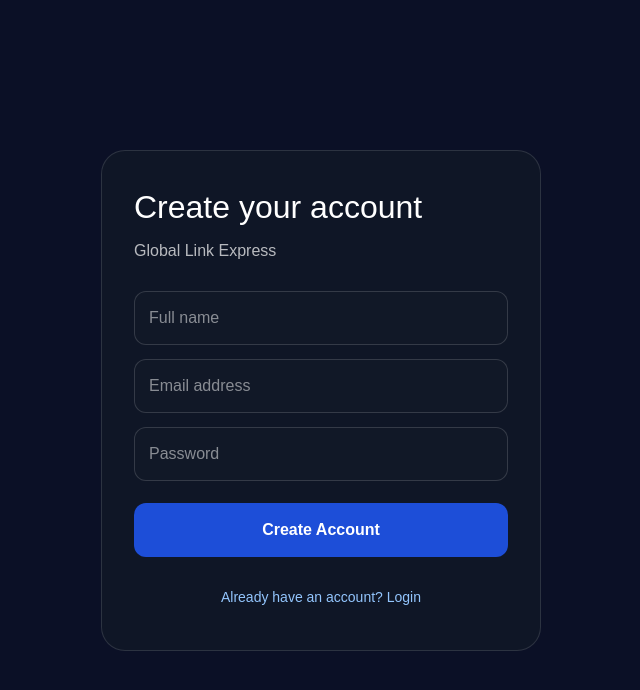
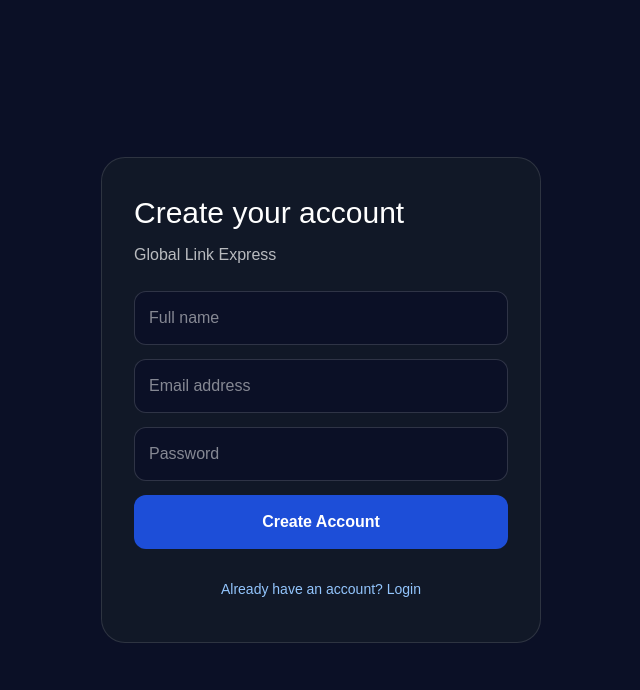
Before and after one commit to Globallinkexpress/nextjs-boilerplate, a Next.js app: page /auth in a window 1280 px wide. Shown: the top 690 px of the page, without its empty margins (319-959 px from the left). Built offline with nearby package versions, Linux system fonts and the light colour scheme; no server answers.

Commit message:
Update page.tsx

```diff
--- a/app/auth/page.tsx
+++ b/app/auth/page.tsx
@@ -1,118 +1,116 @@
 "use client";
-
-import { useState } from "react";
-
-const SUPABASE_URL = process.env.NEXT_PUBLIC_SUPABASE_URL!;
-const SUPABASE_KEY = process.env.NEXT_PUBLIC_SUPABASE_PUBLISHABLE_KEY!;
-
+import { FormEvent, useState } from "react";
 export default function AuthPage() {
-  const [mode, setMode] = useState<"login" | "signup">("signup");
-  const [name, setName] = useState("");
+  const [mode, setMode] = useState<"signup" | "login">("signup");
+  const [fullName, setFullName] = useState("");
   const [email, setEmail] = useState("");
   const [password, setPassword] = useState("");
   const [message, setMessage] = useState("");
   const [loading, setLoading] = useState(false);
-
-  async function submit(e: React.FormEvent) {
-    e.preventDefault();
+  async function handleSubmit(event: FormEvent<HTMLFormElement>) {
+    event.preventDefault();
     setLoading(true);
     setMessage("");
-
+    try {
+      const url = process.env.NEXT_PUBLIC_SUPABASE_URL;
+      const key = process.env.NEXT_PUBLIC_SUPABASE_PUBLISHABLE_KEY;
+      if (!url || !key) {
+        throw new Error("Supabase is not configured.");
+      }
       const endpoint =
         mode === "signup"
-        ? `${SUPABASE_URL}/auth/v1/signup`
-        : `${SUPABASE_URL}/auth/v1/token?grant_type=password`;
-
+          ? `${url}/auth/v1/signup`
+          : `${url}/auth/v1/token?grant_type=password`;
       const body =
         mode === "signup"
           ? {
-            email,
+              email: email.trim(),
               password,
-            data: { full_name: name },
+              data: {
+                full_name: fullName.trim(),
+              },
             }
           : {
-            email,
+              email: email.trim(),
               password,
             };
-
-    try {
       const response = await fetch(endpoint, {
         method: "POST",
         headers: {
           "Content-Type": "application/json",
-          apikey: SUPABASE_KEY,
+          apikey: key,
         },
         body: JSON.stringify(body),
       });
-
-      const data = await response.json();
-
+      const result = await response.json();
       if (!response.ok) {
-        throw new Error(data.msg || data.error_description || data.message || "Something went wrong.");
+        throw new Error(
+          result.error_description ||
+            result.msg ||
+            result.message ||
+            "Unable to complete the request."
+        );
       }
-
+      if (mode === "signup") {
         setMessage(
-        mode === "signup"
-          ? "Account created successfully. Check your email if verification is required."
-          : "Login successful."
+          "Account created successfully. Check your email if verification is required."
         );
-
-      if (mode === "signup") {
-        setName("");
+        setFullName("");
         setEmail("");
         setPassword("");
+      } else {
+        setMessage("Login successful.");
       }
     } catch (error) {
       setMessage(
-        error instanceof Error ? error.message : "Something went wrong."
+        error instanceof Error
+          ? error.message
+          : "Something went wrong. Please try again."
       );
     } finally {
       setLoading(false);
     }
   }
-
   return (
     <main
       style={{
         minHeight: "100vh",
         display: "flex",
+        justifyContent: "center",
         alignItems: "center",
-        justifyContent: "center",
         padding: "24px",
         background: "#0B1026",
-        color: "white",
+        color: "#fff",
+        fontFamily: "Arial, sans-serif",
       }}
     >
-      <div
+      <section
         style={{
           width: "100%",
           maxWidth: "440px",
           padding: "32px",
           borderRadius: "24px",
-          background: "rgba(17,24,39,0.85)",
-          border: "1px solid rgba(255,255,255,0.12)",
+          background: "#111827",
+          border: "1px solid rgba(255,255,255,.12)",
         }}
       >
-        <h1 style={{ fontSize: "32px", marginBottom: "8px" }}>
+        <h1 style={{ fontSize: "30px", marginBottom: "8px" }}>
           {mode === "signup" ? "Create your account" : "Welcome back"}
         </h1>
-
-        <p style={{ opacity: 0.7, marginBottom: "28px" }}>
+        <p style={{ opacity: 0.7, marginBottom: "24px" }}>
           Global Link Express
         </p>
-
-        <form onSubmit={submit}>
+        <form onSubmit={handleSubmit}>
           {mode === "signup" && (
             <input
               type="text"
               placeholder="Full name"
-              value={name}
-              onChange={(e) => setName(e.target.value)}
+              value={fullName}
+              onChange={(e) => setFullName(e.target.value)}
               required
               style={inputStyle}
             />
           )}
-
           <input
             type="email"
             placeholder="Email address"
@@ -121,7 +119,6 @@
             required
             style={inputStyle}
           />
-
           <input
             type="password"
             placeholder="Password"
@@ -131,12 +128,7 @@
             minLength={6}
             style={inputStyle}
           />
-
-          <button
-            type="submit"
-            disabled={loading}
-            style={buttonStyle}
-          >
+          <button type="submit" disabled={loading} style={buttonStyle}>
             {loading
               ? "Please wait..."
               : mode === "signup"
@@ -144,14 +136,11 @@
               : "Login"}
           </button>
         </form>
-
         {message && (
-          <p style={{ marginTop: "18px", lineHeight: 1.5 }}>
-            {message}
-          </p>
+          <p style={{ marginTop: "18px", lineHeight: 1.5 }}>{message}</p>
         )}
-
         <button
+          type="button"
           onClick={() => {
             setMode(mode === "signup" ? "login" : "signup");
             setMessage("");
@@ -162,35 +151,31 @@
             ? "Already have an account? Login"
             : "Don't have an account? Create one"}
         </button>
-      </div>
+      </section>
     </main>
   );
 }
-
 const inputStyle = {
   width: "100%",
+  boxSizing: "border-box" as const,
   padding: "14px",
   marginBottom: "14px",
   borderRadius: "12px",
-  border: "1px solid rgba(255,255,255,0.15)",
-  background: "#111827",
-  color: "white",
+  border: "1px solid rgba(255,255,255,.15)",
+  background: "#0B1026",
+  color: "#fff",
   fontSize: "16px",
-  boxSizing: "border-box" as const,
 };
-
 const buttonStyle = {
   width: "100%",
   padding: "15px",
-  marginTop: "8px",
   borderRadius: "12px",
   border: "none",
   background: "#1D4ED8",
-  color: "white",
+  color: "#fff",
   fontSize: "16px",
   fontWeight: "600",
 };
-
 const switchButtonStyle = {
   width: "100%",
   marginTop: "20px",
```
Lines whose indentation alone changed are shown as unchanged.
